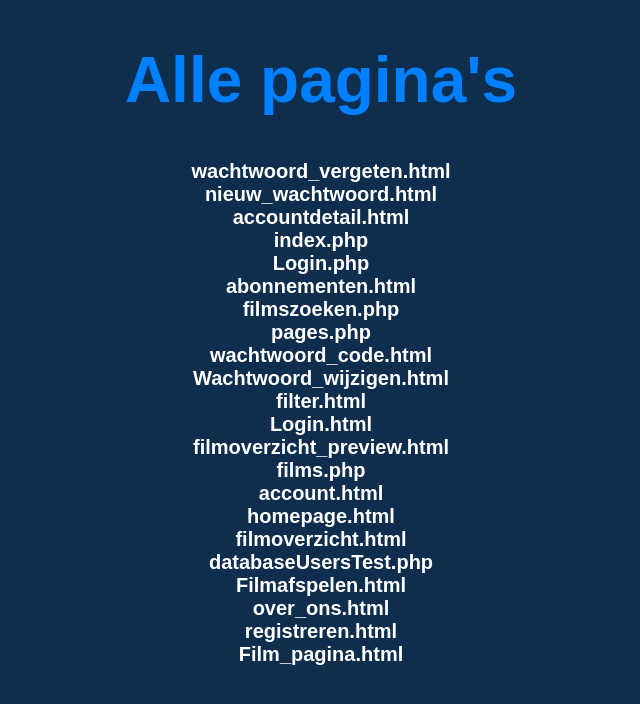
After one commit to MarsTwix/Fletnix, a PHP site: page /pages.php in a window 1280 px wide. The commit adds this page. Shown: the top 704 px of the page, without its empty margins (319-959 px from the left). Run offline with PHP 8.4, Linux system fonts and the light colour scheme.

Commit message:
Added all pages algorithm

```diff
--- a/applicatie/public/index.php
+++ b/applicatie/public/index.php
@@ -29,7 +29,9 @@ $randomString = '';
 for ($i = 0; $i < 10; $i++) {
     $randomString .= $characters[rand(0, $charactersLength - 1)];
 }
-echo "<br> random code: {$randomString} <br>"
+echo "<br> random code: {$randomString} <br>";
+
+header("Location: pages.php");
 
 ?>
 
--- /dev/null
+++ b/applicatie/public/pages.php
@@ -0,0 +1,33 @@
+<?php
+$html = '';
+$dir = new DirectoryIterator(dirname(__FILE__));
+foreach ($dir as $fileinfo) {
+    if (!$fileinfo->isDot() && strpos($fileinfo->getFilename(), '.') !== false) {
+        $file = $fileinfo->getFilename();
+        $html .= '<div class = "centertext">';
+        $html .= "<h3><a href='{$file}''>$file</a></h3>";
+        $html .= '</div>';
+    }
+}
+
+?>
+<!doctype html>
+
+<html>
+
+<head>
+    <title>Fletnix - Fletnix pages</title>
+    <link rel="stylesheet" href="style/main.css">
+    <link rel="icon" href="img/logo.png">
+    <meta name="viewport" content="width=device-width, initial-scale=1.0" />
+</head>
+<body class="bgcolor"></body>
+<div class = "centertext">
+    <h1>Alle pagina's</h1>
+</div>
+
+<?=$html?>
+
+</body>
+
+</html>
```
Also changed, not shown: applicatie/public/pages.html (deleted, +0 -45 lines), 1 other file.
